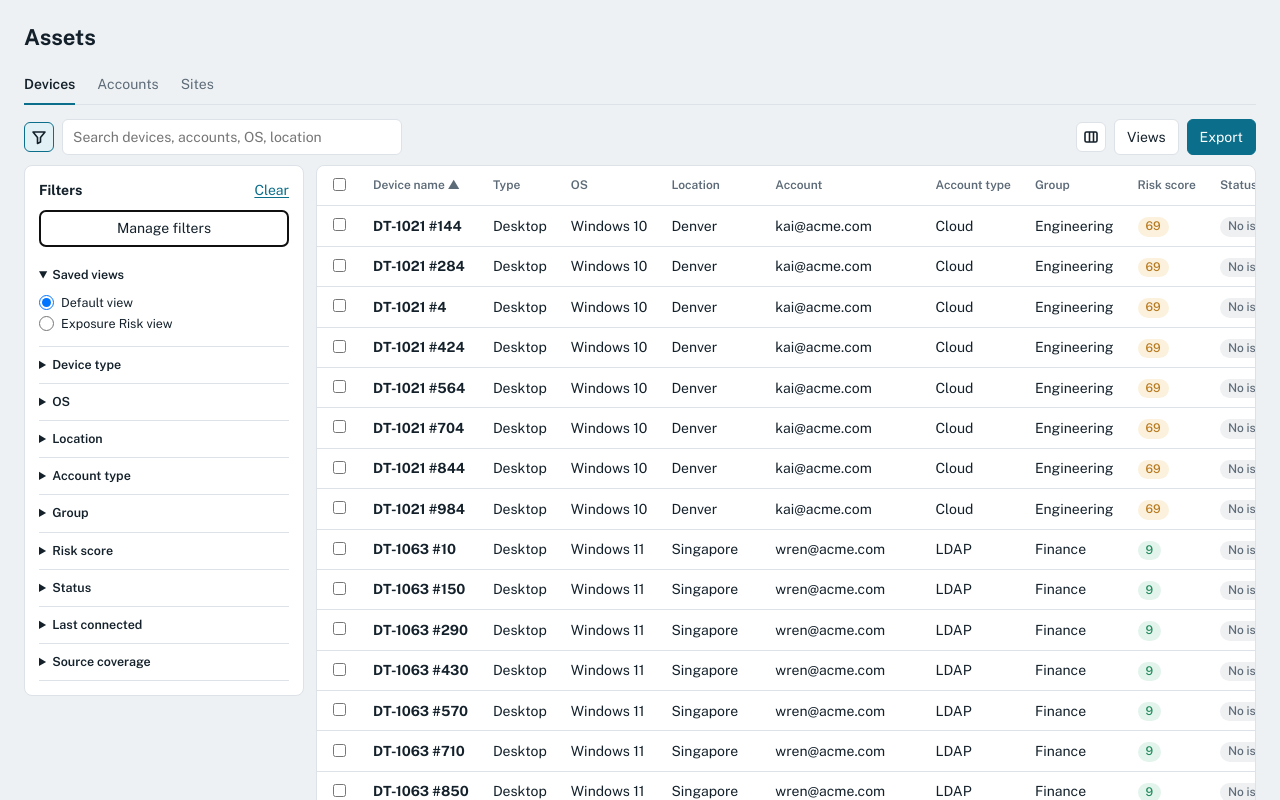
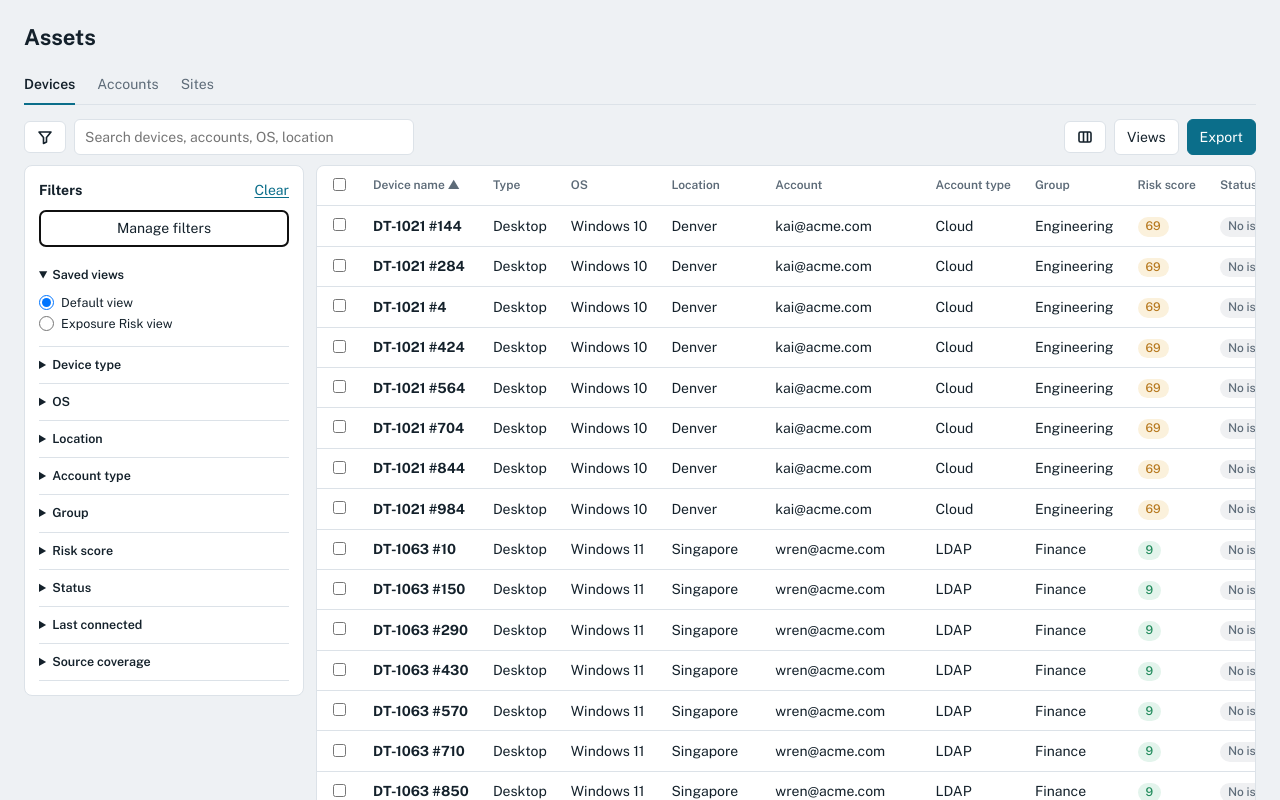
Before and after one commit to ash-orr/caasm-grid, a React (Vite) app in the folder frontend/: page / in a window 1280 px wide. Shown: the top 800 px of the page. Built offline with nearby package versions, Linux system fonts and the light colour scheme.

Commit message:
fix: match toolbar icon button sizing

```diff
--- a/frontend/src/components/AssetsTable/AssetsTable.module.css
+++ b/frontend/src/components/AssetsTable/AssetsTable.module.css
@@ -43,16 +43,15 @@
 
 .countBadgeFloat {
   position: absolute;
-  top: -5px;
-  right: -5px;
-  min-width: 14px;
-  height: 14px;
+  top: -7px;
+  right: -7px;
+  min-width: 16px;
   padding: 0 4px;
   border-radius: 999px;
   background: var(--acc);
   color: #fff;
-  font-size: 10px;
-  line-height: 14px;
+  font-size: 10.5px;
+  line-height: 16px;
   text-align: center;
   font-weight: 600;
 }
@@ -62,14 +61,9 @@
   display: inline-flex;
   align-items: center;
   justify-content: center;
-  width: 30px;
-  height: 30px;
-  padding: 0;
-  border: 1px solid var(--line);
-  border-radius: 6px;
-  background: var(--panel);
-  color: var(--ink);
-  cursor: pointer;
+  width: auto;
+  height: 32px;
+  padding: 7px 9px;
 }
 
 .toolbarIconButton svg {
--- a/frontend/src/components/AssetsTable/AssetsTable.tsx
+++ b/frontend/src/components/AssetsTable/AssetsTable.tsx
@@ -2175,7 +2175,7 @@ export function AssetsTable() {
           <button
             aria-label={showFilters ? `Hide filters${filterCount > 0 ? ` (${filterCount} active)` : ''}` : `Show filters${filterCount > 0 ? ` (${filterCount} active)` : ''}`}
             aria-pressed={showFilters}
-            className={`${styles.toolbarIconButton} ${showFilters ? styles.toolbarIconButtonActive : ''}`}
+            className={`${styles.btn} ${styles.toolbarIconButton} ${showFilters ? styles.toolbarIconButtonActive : ''}`}
             onClick={() => setShowFilters((prev) => !prev)}
             type="button"
           >
@@ -2219,7 +2219,7 @@ export function AssetsTable() {
           <button
             aria-label="Show/hide columns"
             aria-pressed={columnPickerOpen}
-            className={`${styles.toolbarIconButton} ${columnPickerOpen ? styles.toolbarIconButtonActive : ''}`}
+            className={`${styles.btn} ${styles.toolbarIconButton} ${columnPickerOpen ? styles.toolbarIconButtonActive : ''}`}
             onClick={openColumnPickerDirectly}
             ref={columnsButtonRef}
             type="button"
```
